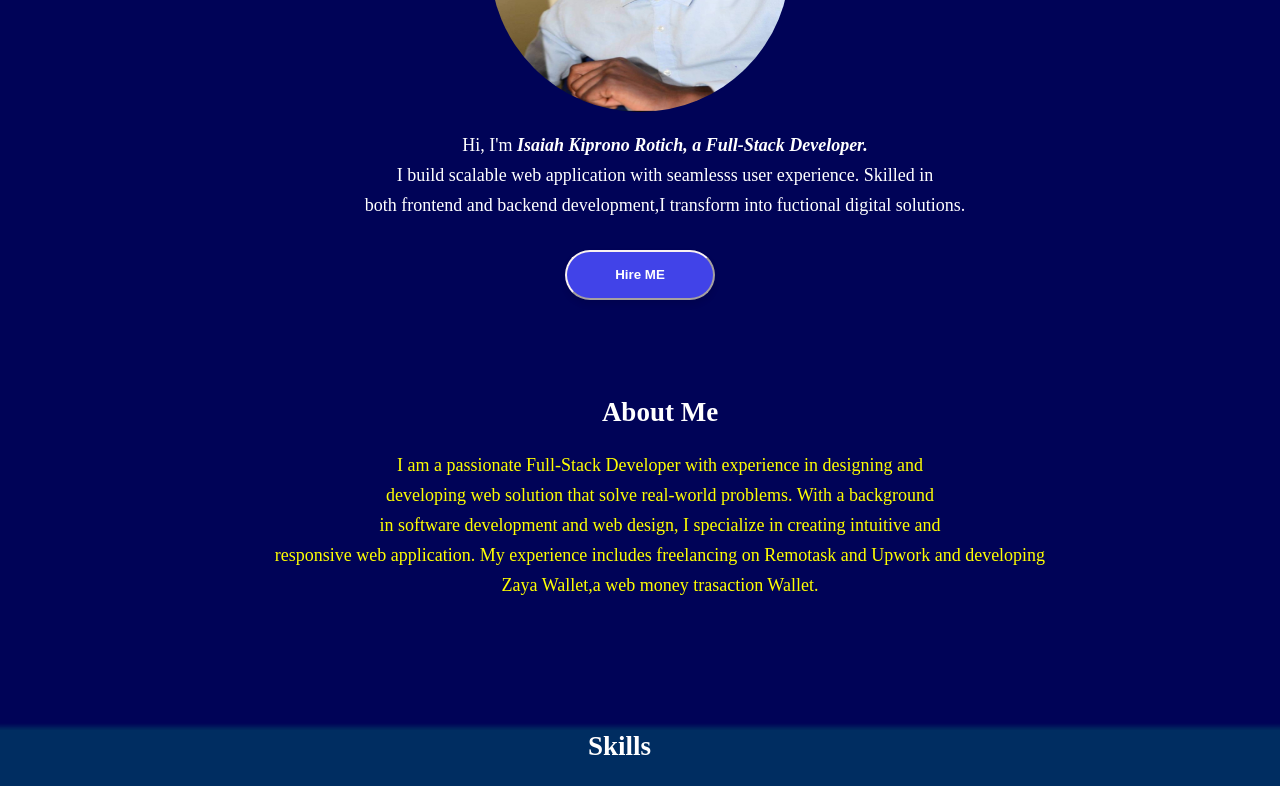
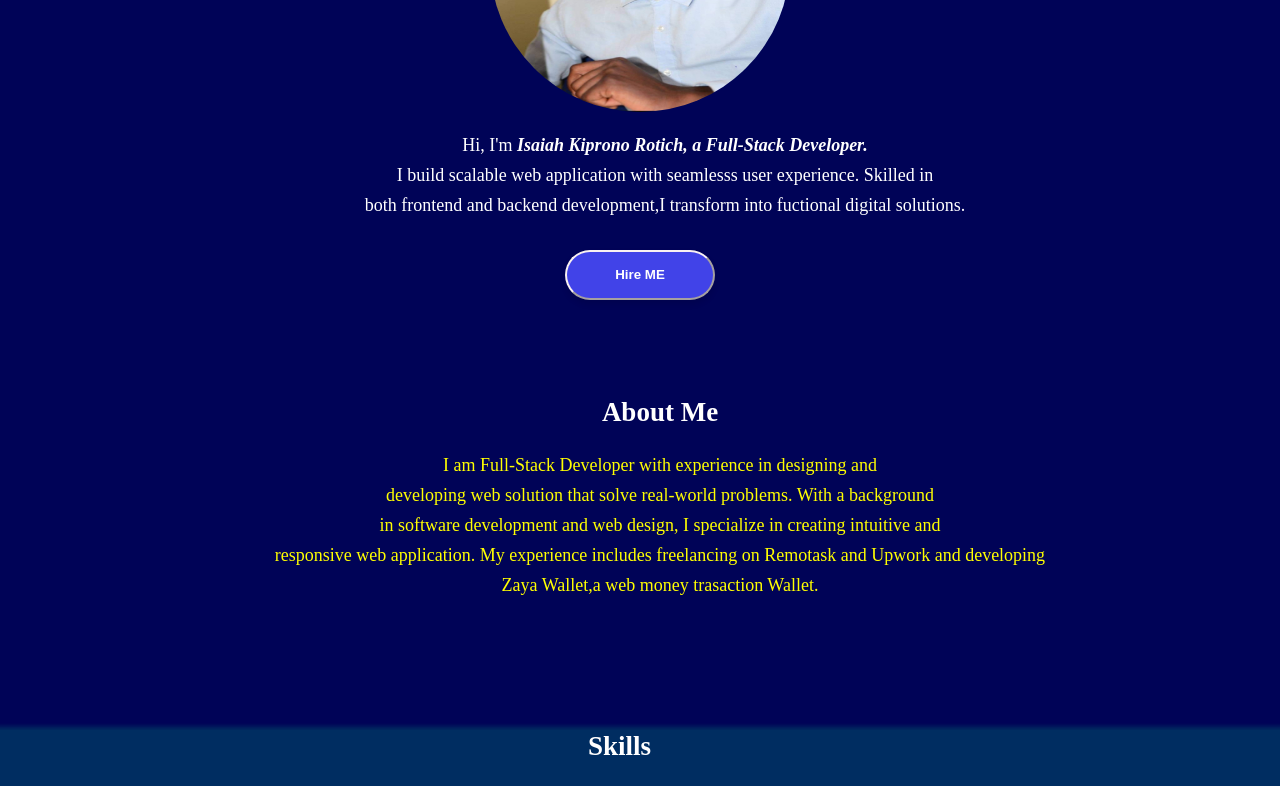
Before and after one commit to Specialist2/myportfolio-part1, a plain HTML site: page index.html in a window 1280 px wide. Shown: the part 437-1223 px from the top of the page. Drawn offline with nearby package versions, Linux system fonts and the light colour scheme.

Commit message:
removed passionate on profile

```diff
--- a/index.html
+++ b/index.html
@@ -75,8 +75,7 @@
       <section class="about-me">
         <h1>About Me</h1>
         <p>
-          I am a passionate Full-Stack Developer with experience in designing
-          and<br />
+          I am Full-Stack Developer with experience in designing and<br />
           developing web solution that solve real-world problems. With a
           background<br />
           in software development and web design, I specialize in creating
```
